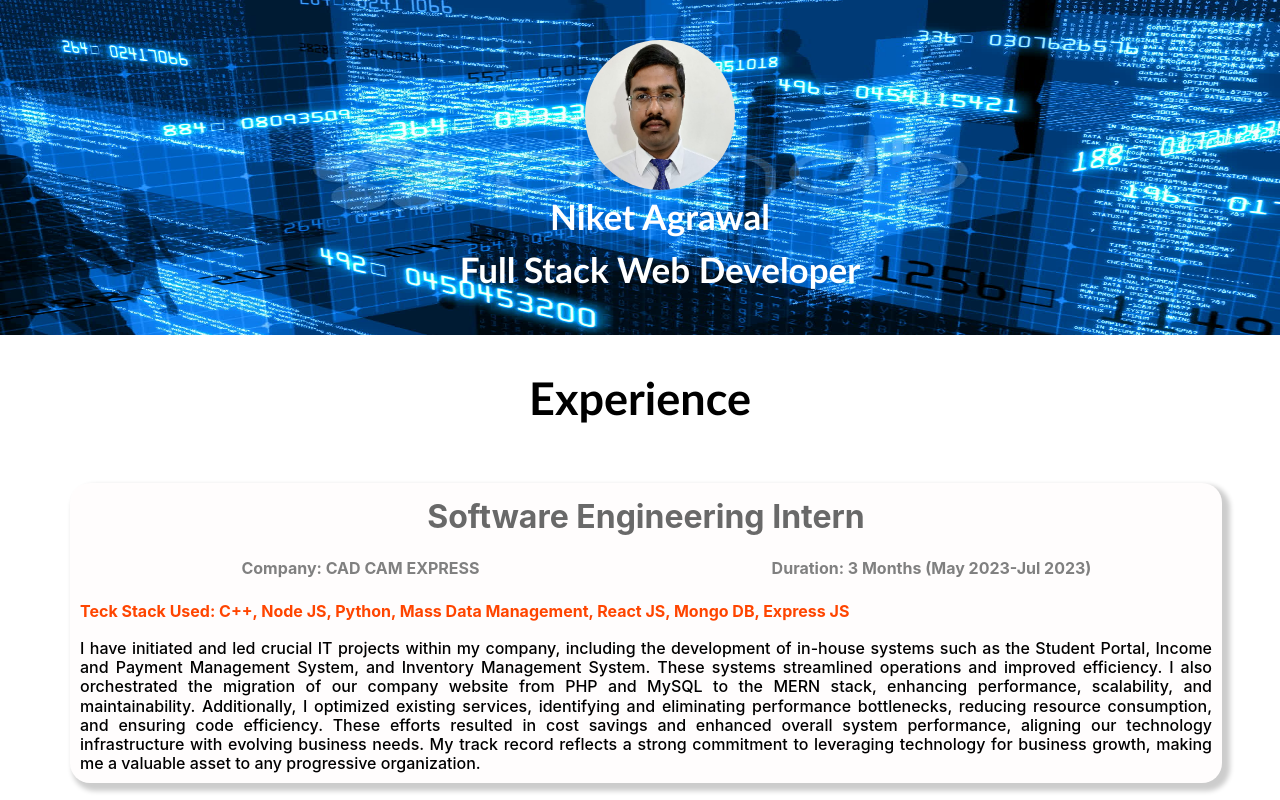
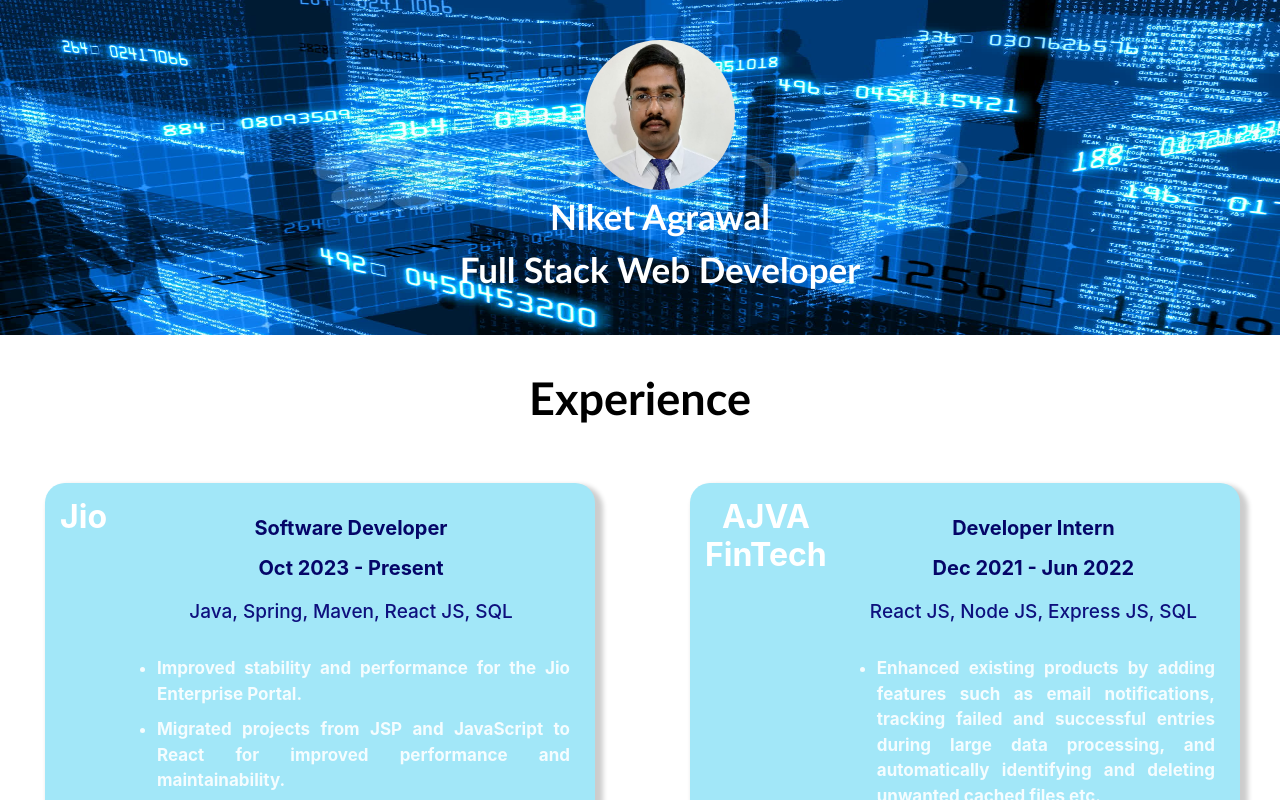
Before and after one commit to Niket-iiitu/Portfolio, a React (Create React App) app: page / in a window 1280 px wide. Shown: the top 800 px of the page. Built offline with nearby package versions, Linux system fonts and the light colour scheme.

Commit message:
Experience Card updated

```diff
--- /dev/null
+++ b/src/ExpCard/Card/Exp.css
@@ -0,0 +1,56 @@
+.ExperienceHeading{
+    height: auto;
+    align-items: center;
+    /* border-bottom: 1px solid grey; */
+    color: rgb(255, 255, 255);
+    font-weight: bold;
+    padding-top: 10px;
+    padding-left: 10px;
+    width: 100%;
+}
+
+.ExperienceSubheading{
+    display: flex;
+    justify-content: center;
+    color: rgb(5, 6, 104);
+    font-weight: bolder;
+    font-size: 20px;
+    padding: 5px;
+}
+
+.ExperienceBody{
+    height: 100%;
+}
+
+.ExperienceContent{
+    margin-top: 20px;
+    height: 100%;
+}
+
+.ExperienceTeckStack{
+    display: flex;
+    justify-content: center;
+    font-weight: 500;
+    text-align: left;
+    padding: 10px;
+    font-size: 19px;
+    color: rgb(14, 16, 126);
+}
+
+.ExperienceDescription{
+    text-align: justify;
+    padding-left: 5px;
+    padding-right: 20px;
+    padding-top: 20px;
+    color: rgba(255, 255, 255, 0.89);
+    font-size: 17px;
+    font-weight: bold;
+}
+
+.ExperienceDescription li{
+    margin-bottom: 10px;
+}
+
+.description-list li:last-child {
+    margin-bottom: 0; /* Ensure no extra margin after the last item */
+}
--- a/src/ExpCard/Card/Exp.js
+++ b/src/ExpCard/Card/Exp.js
@@ -1,114 +1,31 @@
 import React from "react";
 import "./style.css";
+import "./Exp.css";
 import Fade from "react-reveal/Fade";
 
 const ExpCard = ({ title, language, description, duration, institute }) => {
   return (
-    <Fade top cascade>
+    <div>
+      <Fade left cascade>
         <div title={title}>
           <div className="container">
-          <div className="row">
-            <div className="HomeScreenAchievementsCard">
-              <div className="row">
-                <div
-                  item
-                  xs={1}
-                  sm={1}
-                  className="col-sm"
-                  style={{
-                    maxWidth: "300px",
-                  }}
-                >
-                  <div
-                    className="ProjectScreenContentE"
-                    style={{ display: "flex" }}
-                  >
-                    <div
-                      style={{
-                        height: "100%",
-                        width: "100%",
-                      }}
-                    >
+            <div className="ProjectScreenContentE">
+              <div className="ExperienceBody">
                 <div>
-                        <h2
-                          style={{
-                            height: "auto",
-                            alignItems: "center",
-                            // borderBottom: "1px solid grey",
-                            color: "rgb(105,105,105)",
-                            fontWeight: "bold",
-                            paddingTop: "10px",
-                          }}
-                        >
-                          {title}
-                        </h2>
+                  <h2 className="ExperienceHeading">{institute}</h2>
                 </div>
-                      <div
-                        style={{
-                          flex: "auto",
-                          height: "75%",
-                          marginTop: "2%",
-                        }}
-                      >
-                        <div
-                          style={{
-                            width: "100%",
-                            display: "flex",
-                          }}
-                        >
-                          <div
-                            style={{
-                              width: "50%",
-                              display: "flex",
-                              justifyContent: "center",
-                              color: "rgb(128,128,128)",
-                            }}
-                          >
-                            <h6>
-                              <b>
-                                <p>Company: {institute}</p>
-                              </b>
-                            </h6>
+                <div className="ExperienceContent">
+                  <div>
+                    <div className="ExperienceSubheading">{title}</div>
+                    <div className="ExperienceSubheading">{duration}</div>
                   </div>
-                          <div
-                            style={{
-                              width: "50%",
-                              display: "flex",
-                              justifyContent: "center",
-                              color: "rgb(128,128,128)",
-                            }}
-                          >
-                            <h6>
-                              <b>
-                                <p>Duration: {duration}</p>
-                              </b>
-                            </h6>
-                          </div>
-                        </div>
-                        <h6
-                          style={{
-                            fontWeight: "bold",
-                            textAlign: "left",
-                            paddingLeft: "5px",
-                            color: "rgb(255,69,0)",
-                          }}
-                        >
-                          Teck Stack Used: {language}
-                        </h6>
-                        <h6
-                          style={{
-                            textAlign: "justify",
-                            paddingLeft: "5px",
-                            paddingRight: "5px",
-                            paddingTop: "10px",
-                            color: "black",
-                          }}
-                        >
-                          {description}
-                        </h6>
-                      </div>
-                    </div>
-                  </div>
+                  <div className="ExperienceTeckStack">{language}</div>
+                  <div className="ExperienceDescription">
+                    <ul>
+                      {description.map((item, index) => (
+                        <li key={index}>{item}</li>
+                      ))}
+                    </ul>
                   </div>
                 </div>
               </div>
@@ -116,6 +33,7 @@ const ExpCard = ({ title, language, description, duration, institute }) => {
           </div>
         </div>
       </Fade>
+    </div>
   );
 };
 
--- a/src/ExpCard/Card/style.css
+++ b/src/ExpCard/Card/style.css
@@ -5,14 +5,12 @@
   padding-left: 5px;
   padding-right: 5px;
   margin: 10px 10px 10px 10px;
-  min-width: 90vw !important;
-  height: 300px !important;
-  background-color: #fffdfd;
+  width: 550px !important;
+  height: 600px !important;
+  background-color: #a2e7f8;
   text-align: center;
+  justify-self: center;
   border-radius: 20px;
-  width: 100%;
-  height: "100%";
-  display: "flex";
 }
 
 .HomeScreenSkillContentP {
--- a/src/ExpCard/Experience.css
+++ b/src/ExpCard/Experience.css
@@ -1,12 +1,16 @@
 .ExperienceCard {
+    flex: 1;
+    padding-left: 60px;
+    padding-right: 60px;
+    align-items: center;
+    justify-content: center;
     display: flex;
-    padding-left: 60px;
-    padding-right: 40px;
-    align-items: center;
-    width: 100%;
+    width: 50%;
 }
 
 .ExperienceBody{
-    justify-content: center;
+    display: flex;
+    gap: 5px;
+    justify-content: space-between;
     width: 100%;
 }
--- a/src/ExpCard/Experience.js
+++ b/src/ExpCard/Experience.js
@@ -7,41 +7,27 @@ const ExpSet = () => {
     <div className="ExperienceBody">
       <div className="ExperienceCard">
         <ExpCard
-          title="Software Engineering Intern"
-          language="C++, Node JS, Python, Mass Data Management, React JS, Mongo DB, Express JS"
-          duration="3 Months (May 2023-Jul 2023)"
-          institute="CAD CAM EXPRESS"
-          description="I have initiated and led crucial IT projects within my company, including the development of in-house systems such as the Student Portal, Income and Payment Management System, and Inventory Management System. These systems streamlined operations and improved efficiency. I also orchestrated the migration of our company website from PHP and MySQL to the MERN stack, enhancing performance, scalability, and maintainability. Additionally, I optimized existing services, identifying and eliminating performance bottlenecks, reducing resource consumption, and ensuring code efficiency. These efforts resulted in cost savings and enhanced overall system performance, aligning our technology infrastructure with evolving business needs. My track record reflects a strong commitment to leveraging technology for business growth, making me a valuable asset to any progressive organization."
+          title="Software Developer"
+          language="Java, Spring, Maven, React JS, SQL"
+          duration="Oct 2023 - Present"
+          institute="Jio"
+          description={[
+            "Improved stability and performance for the Jio Enterprise Portal.",
+            "Migrated projects from JSP and JavaScript to React for improved performance and maintainability.",
+            "Developed a mechanism for bandwidth changes in existing subscriptions, enabling the portal to gather all available options, display the most viable ones, and facilitate approval by relevant officials based on the chosen solution.",
+          ]}
         />
       </div>
       <div className="ExperienceCard">
         <ExpCard
           title="Developer Intern"
-          language="Node JS, Python, Mass Data Management, React JS, Express JS, Postgres SQL, AWS EC2, AWS Lightsail, Material UI"
-          duration="6 Months (Dec 2021-Jun 2022)"
-          institute="AJVA FinTech Private Limited"
-          description="This internship was conducted by AJVA FinTech private limited, and during this I worked on EC2 instances running batch process and
-          improved their efficiency form previous 10K entries with 60% success to 30K entries with approx.
-          95% success. Machines were able to run for 3 times longer without any restart.
-          Required specs reduce to micro instance. I also programmed a MERN based 3 tier websites, for monitoring, filtering and downloading data. This
-          site is used to filter and download 100K+, from a DB with multiple tables, with each processing 1+ Crore entries connected through foreign keys,
-          in one-to-many relation. Mass data management and interactive UI were innovatively integrated in a way that the user can effortlessly find
-          required data, while still maintaining a real-time (< 0.5 sec delay) performance and low load on server side."
-        />
-      </div>
-      <div className="ExperienceCard">
-        <ExpCard
-          title="MERN Intern"
-          language="Node JS, React, Redux, Bootstrap, Mongo DB, Material UI"
-          duration="5 Months (Mar 2021-Jul 2021)"
-          institute="IIIT Una"
-          description="Started during COVID-19 with a goal for creating a dedicated online learning platform
-        for institute(IIITU). A team was arranged to work from backend, frontend, database management, etc.
-        The task was to create a site that not just have features of a proper online classroom but shold contain
-        organised data and task in different section, more interactive, and specific to the demand of the institute.
-        The site must also be easy to update, fast, and secure. Furter least number of API calls and optimal use of space available
-        should do done. Project was done in a team and so required team work and leadership throught the planing, designing and
-        programming phase. "
+          language="React JS, Node JS, Express JS, SQL"
+          duration="Dec 2021 - Jun 2022"
+          institute="AJVA FinTech"
+          description={[
+            "Enhanced existing products by adding features such as email notifications, tracking failed and successful entries during large data processing, and automatically identifying and deleting unwanted cached files etc.",
+            "Developed MERN stack websites (Frontend, Backend, and API) for monitoring, filtering, and downloading data from a PostgreSQL database with tables containing over 10 million entries.",
+          ]}
         />
       </div>
     </div>
```
Lines whose indentation alone changed are shown as unchanged.
